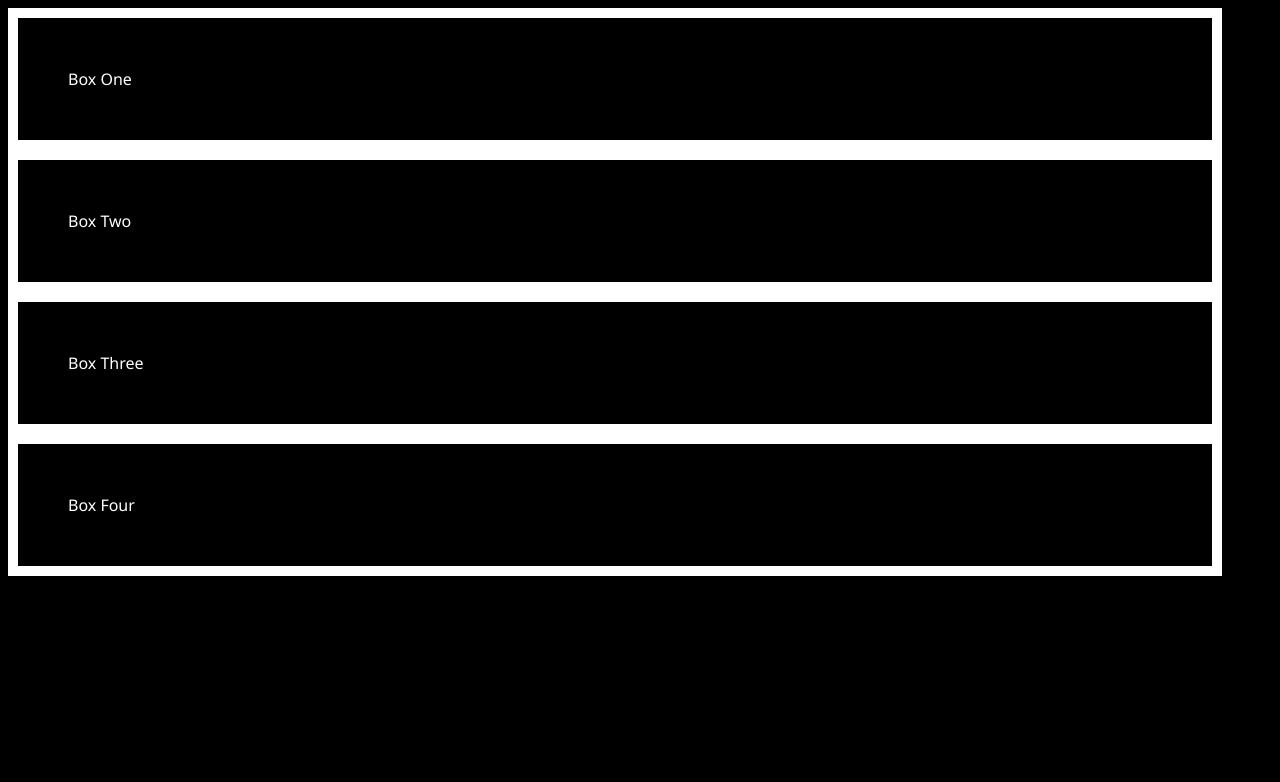
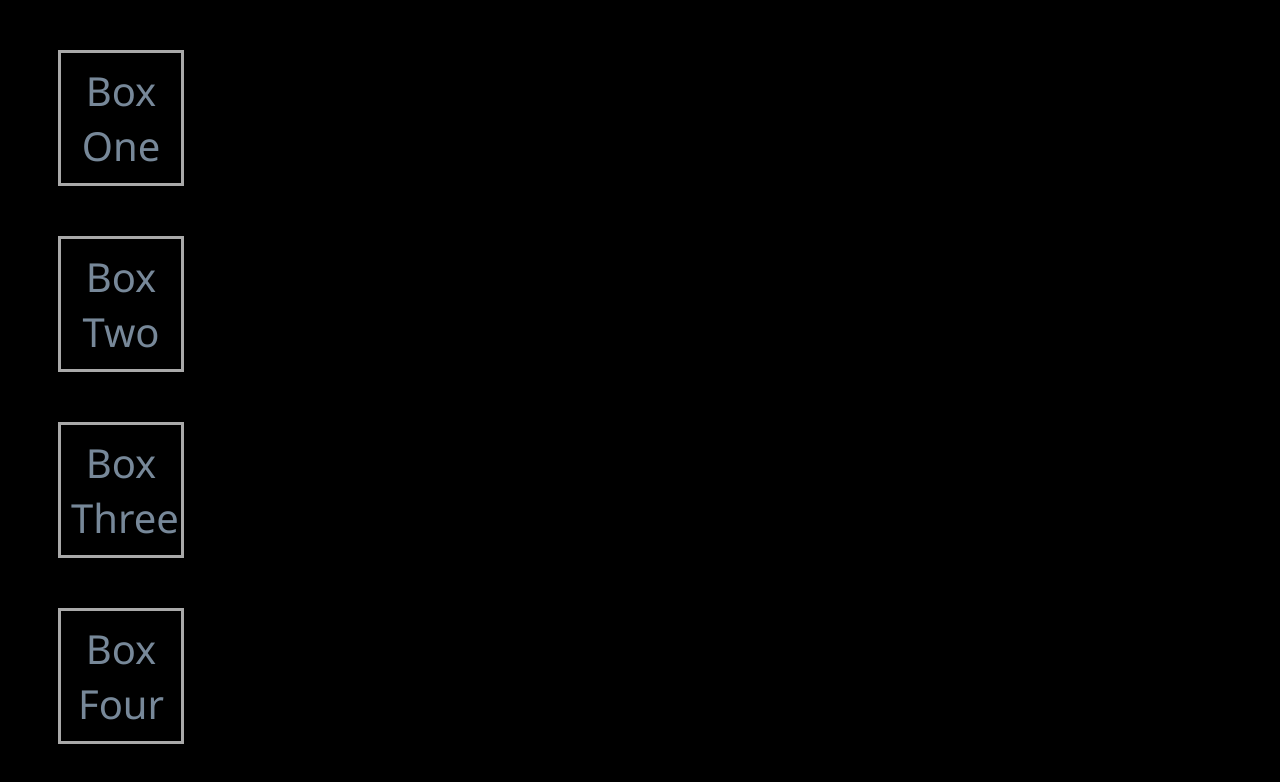
Before and after one commit to jcoffman4/css-boxes, a plain HTML site: page index.html in a window 1280 px wide. Drawn offline with Linux system fonts and the light colour scheme.

Commit message:
Created 4 equally sized vertical boxes

```diff
--- a/styles.css
+++ b/styles.css
@@ -1,15 +1,16 @@
 * {
     background-color: black;
-    color: white;
+    color: lightslategray;
+    font-size: 40px;
 }
 
 .box-one {
-    width: 400;
-    border: 10px;
-    border-color: white;
+    border: 10;
+    border-color: darkgray;
     border-style: solid;
-    margin-right:50px;
-    padding: 50px;
     font-family: 'Segoe UI', Tahoma, Geneva, Verdana, sans-serif;
-
+    margin: 50px;
+    padding: 10px;
+    text-align: center;
+    width: 100px;
 }
```
